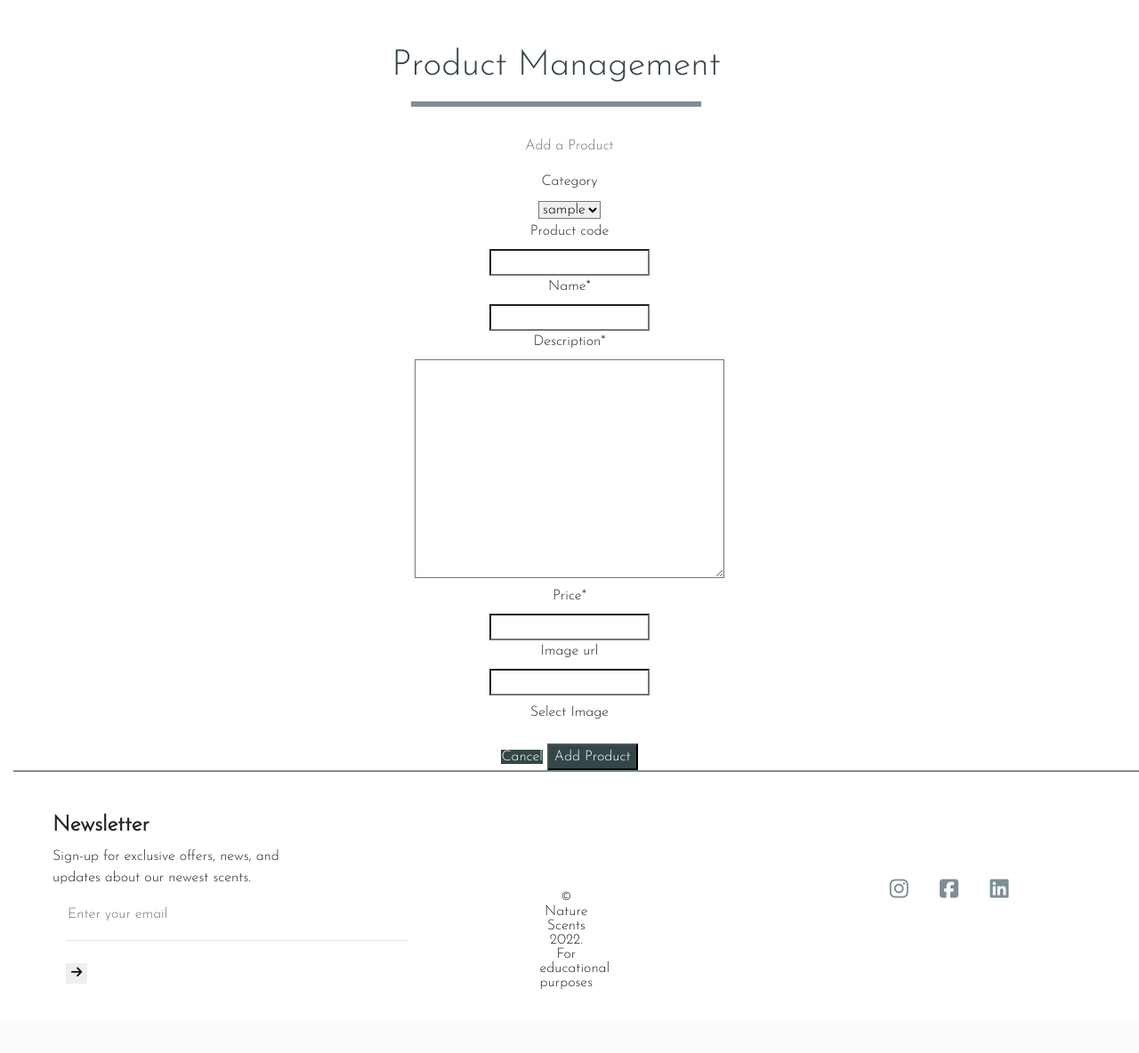
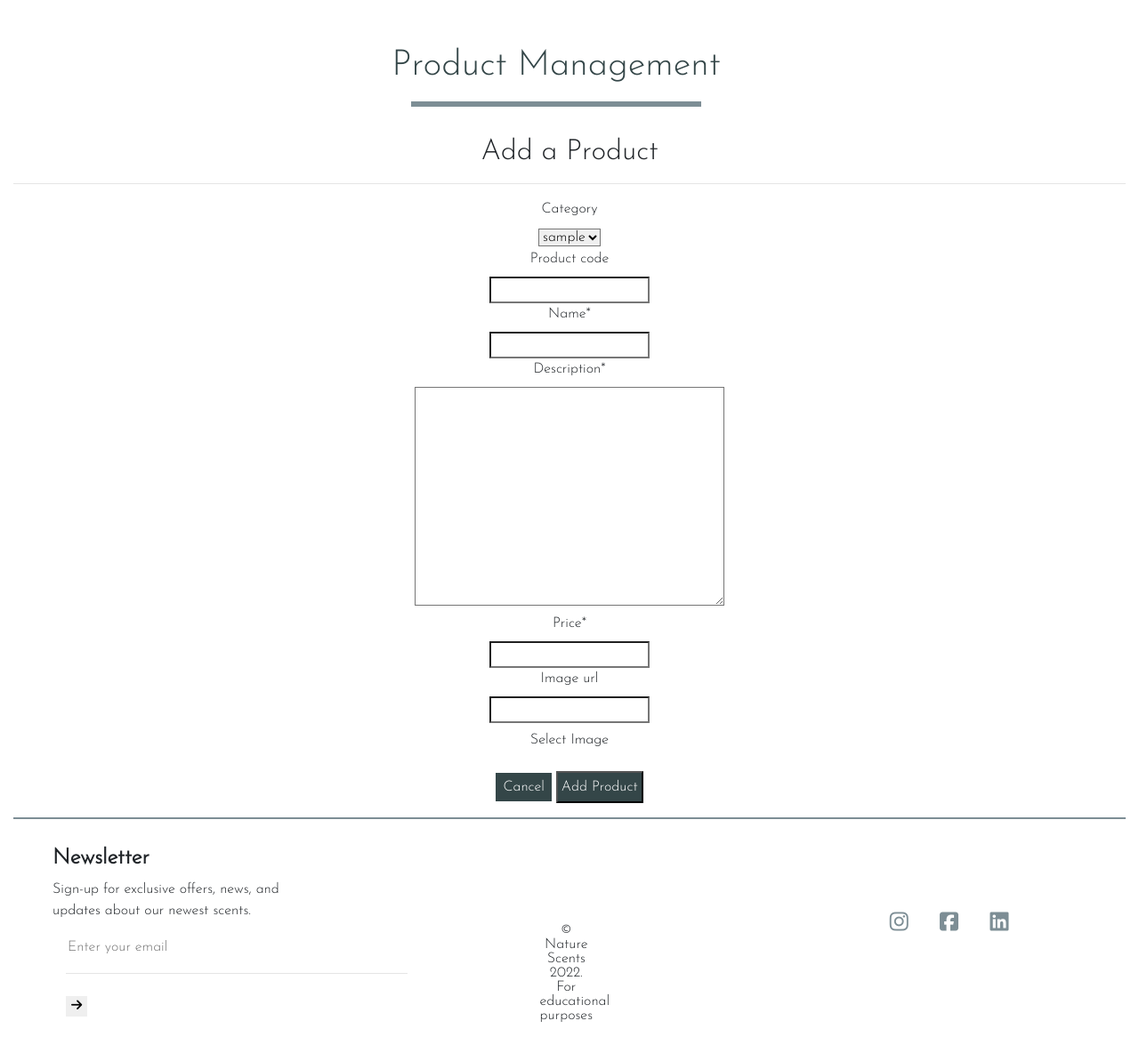
Before and after one commit to Code-Institute-Submissions/kreilly86-nature-scents_NovResub, a Django app: page /products/add/ in a window 1280 px wide. Shown: the part 175-1359 px from the top of the page at 89% size. Before the commit the page ends 1287 px from the top, so only its background shows below. Run offline with Django 3.2, Linux system fonts and the light colour scheme; a user stored in the database is signed in; tables that the repository leaves empty hold one stand-in row (values such as "Sample post"); some libraries are stand-ins or nearby versions.

Commit message:
Add CSS to add product page

```diff
--- a/products/templates/products/add_product.html
+++ b/products/templates/products/add_product.html
@@ -11,8 +11,9 @@
     </div>
 
     <div class="col-12 mt-3">
-        <p class="text-muted text-center">Add a Product</p>
-        <form action="{% url 'add_product' %}" method="POST" class="text-center" enctype="multipart/form-data">
+        <h2 class="text-center">Add a Product</h2>
+        <hr>
+        <form action="{% url 'add_product' %}" method="POST" class="text-center add-product" enctype="multipart/form-data">
             {% csrf_token %}
             {% for field in form %}
                 {% if field.name != 'image' %}
@@ -22,12 +23,12 @@
                 {% endif %}
             {% endfor %}
             <div>
-                <a class="shop-button" href="{% url 'products' %}">Cancel</a>
-                <button class="shop-button" type="submit">Add Product</button>
+                <a class="shop-button p-2" href="{% url 'products' %}">Cancel</a>
+                <button class="shop-button p-1" type="submit">Add Product</button>
             </div>
         </form>
         <div>
-            <hr class="page-end mb-3">
+            <hr class="page-end mt-3 w-100">
             </hr>
         </div>
     </div>
```
